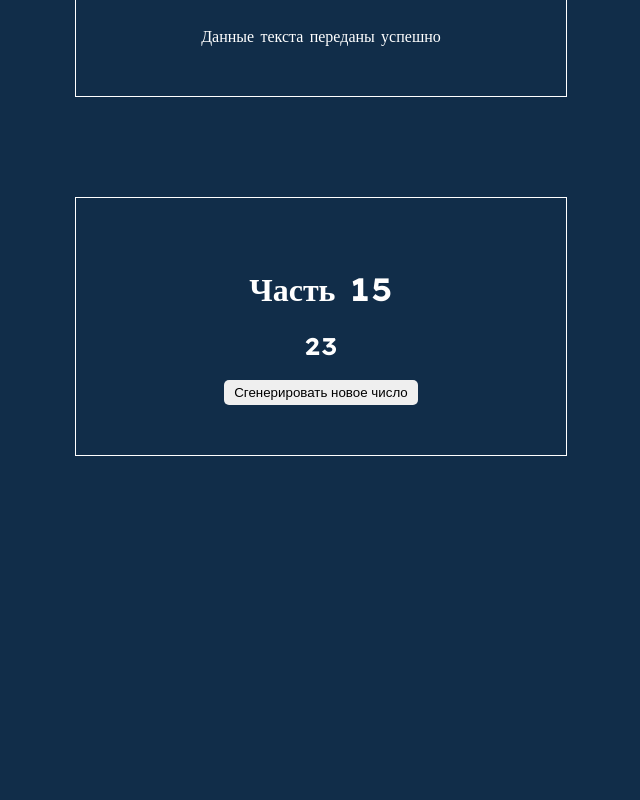
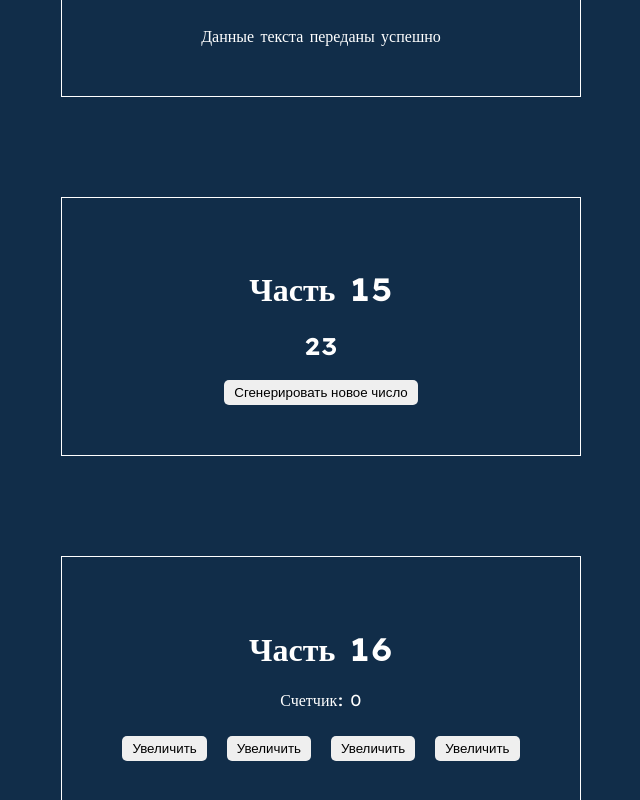
Before and after one commit to Astemir-Gurizhev/udemy-course, a React (Vite) app: page / in a window 1280 px wide. Shown: the part 747-1547 px from the top of the page, without its empty margins (319-959 px from the left). Before the commit the page ends 1311 px from the top, so only its background shows below. Built offline with nearby package versions, Linux system fonts and the light colour scheme.

Commit message:
Part 16 has been completed. A project for transferring state through properties

```diff
--- a/src/App.tsx
+++ b/src/App.tsx
@@ -1,6 +1,7 @@
 import Chapter13 from './components/chapter-13/Chapter13'
 import Chapter14 from './components/chapter-14/Chapter14'
 import Chapter15 from './components/chapter-15/Chapter15'
+import Chapter16 from './components/chapter-16/Chapter16'
 import Chapter8 from './components/chapter-8/Chapter8'
 
 function App() {
@@ -9,7 +10,8 @@ function App() {
 			<Chapter8 />
 			<Chapter13 name='Astemir' age='23' />
 			<Chapter14 text='да' />
-			<Chapter15 ratio={100}/>
+			<Chapter15 ratio={100} />
+			<Chapter16 />
 		</>
 	)
 }
--- /dev/null
+++ b/src/components/chapter-16/Chapter16.tsx
@@ -0,0 +1,21 @@
+import { useState } from 'react'
+import Chapter16Button from './Chapter16Button'
+import Chapter16Counter from './Chapter16Counter'
+
+const Chapter16 = () => {
+	const [counter, setCounter] = useState(0)
+	const eventHandler = () => {
+		setCounter(() => counter + 1)
+	}
+	return (
+		<div className='component'>
+			<h1>Часть 16</h1>
+			<Chapter16Counter counter={counter} />
+			<Chapter16Button onClick={eventHandler}/>
+			<Chapter16Button onClick={eventHandler}/>
+			<Chapter16Button onClick={eventHandler}/>
+			<Chapter16Button onClick={eventHandler}/>
+		</div>
+	)
+}
+export default Chapter16
--- /dev/null
+++ b/src/components/chapter-16/Chapter16Button.tsx
@@ -0,0 +1,20 @@
+import { MouseEventHandler } from 'react'
+
+interface IButton {
+	onClick: MouseEventHandler<HTMLButtonElement>
+}
+const Chapter16Button = (props: IButton) => {
+	return (
+		<>
+			<button
+				style={{
+					margin: 10,
+				}}
+				onClick={props.onClick}
+			>
+				Увеличить
+			</button>
+		</>
+	)
+}
+export default Chapter16Button
--- /dev/null
+++ b/src/components/chapter-16/Chapter16Counter.tsx
@@ -0,0 +1,10 @@
+interface ICounter {
+	counter: number | string
+}
+
+const Chapter16Counter = (props: ICounter) => {
+	return <>
+		<p>Счетчик: {props.counter}</p>
+	</>
+}
+export default Chapter16Counter
```
Also changed, not shown: 1 other file (tests, documents, lock files or other folders).
